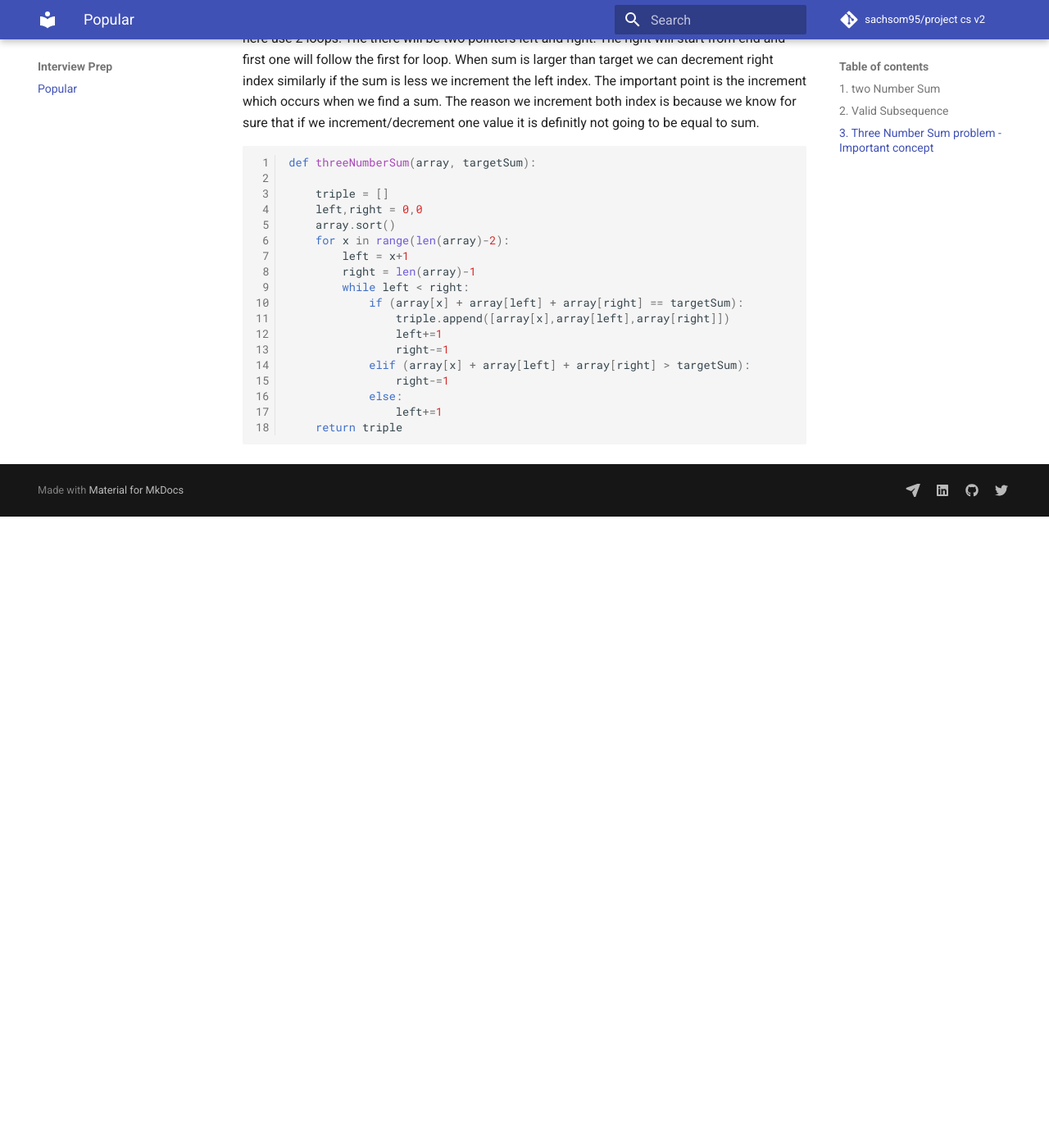
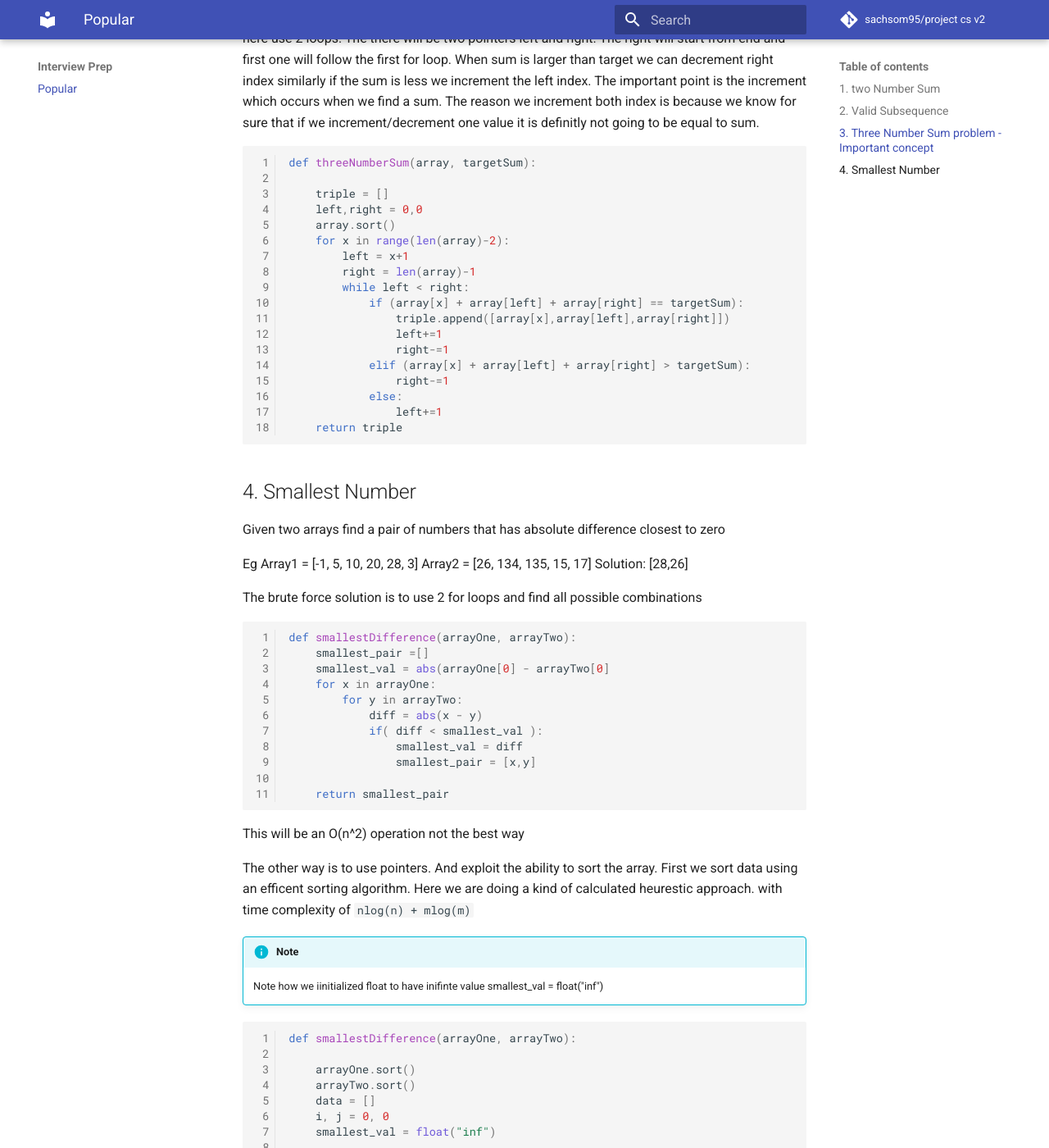
Before and after one commit to sachsom95/project_cs_v2, an MkDocs documentation site: the page built from docs/Interview Prep/arrays.md, in a window 1280 px wide and 1400 px high, scrolled down 1683 px. Shown: the whole window at 82% size. Built offline with MkDocs 1.6.1 and Material for MkDocs 9.7.7, drawn with Linux system fonts in a browser that asks for light colours; comment, search, counter and statistics services are not loaded; old or Windows-style settings are respelled for this version of MkDocs; before the commit the page ends 2313 px from its top, so only the background shows below that; some of the changed text lies outside the part shown.

Commit message:
added new array problem

````diff
--- a/docs/Interview Prep/arrays.md
+++ b/docs/Interview Prep/arrays.md
@@ -101,3 +101,67 @@ def threeNumberSum(array, targetSum):
 	return triple
 
 ```
+
+
+## 4. Smallest Number
+
+Given two arrays find a pair of numbers that has absolute difference closest to zero
+
+Eg Array1 = [-1, 5, 10, 20, 28, 3]
+Array2 = [26, 134, 135, 15, 17]
+Solution: [28,26]
+
+The brute force solution is to use 2 for loops and find all possible combinations
+
+``` py
+
+def smallestDifference(arrayOne, arrayTwo):
+	smallest_pair =[]
+	smallest_val = abs(arrayOne[0] - arrayTwo[0]
+	for x in arrayOne:
+		for y in arrayTwo:
+			diff = abs(x - y)
+			if( diff < smallest_val ):
+				smallest_val = diff
+				smallest_pair = [x,y]
+
+	return smallest_pair
+
+
+```
+This will be an O(n^2) operation not the best way
+
+The other way is to use pointers. And exploit the ability to sort the array. First we sort data using an efficent sorting algorithm. Here we are doing a kind of calculated heurestic approach. with time complexity of `nlog(n) + mlog(m)`
+
+!!! Info "Note"
+    Note how we iinitialized float to have inifinte value
+	smallest_val = float("inf")
+
+```py
+
+def smallestDifference(arrayOne, arrayTwo):
+
+    arrayOne.sort()
+    arrayTwo.sort()
+    data = []
+    i, j = 0, 0
+    smallest_val = float("inf")
+
+    while (i < len(arrayOne) and j < len(arrayTwo)):
+        arr1 = arrayOne[i]
+        arr2 = arrayTwo[j]
+        diff = abs(arr1-arr2)
+
+        if diff < smallest_val:
+            smallest_val = diff
+            data = [arrayOne[i], arrayTwo[j]]
+
+        if (arr1 > arr2):
+            j += 1
+        elif (arr1 < arr2):
+            i += 1
+        else:
+            return [arr1, arr2]
+    return data
+
+```
````
